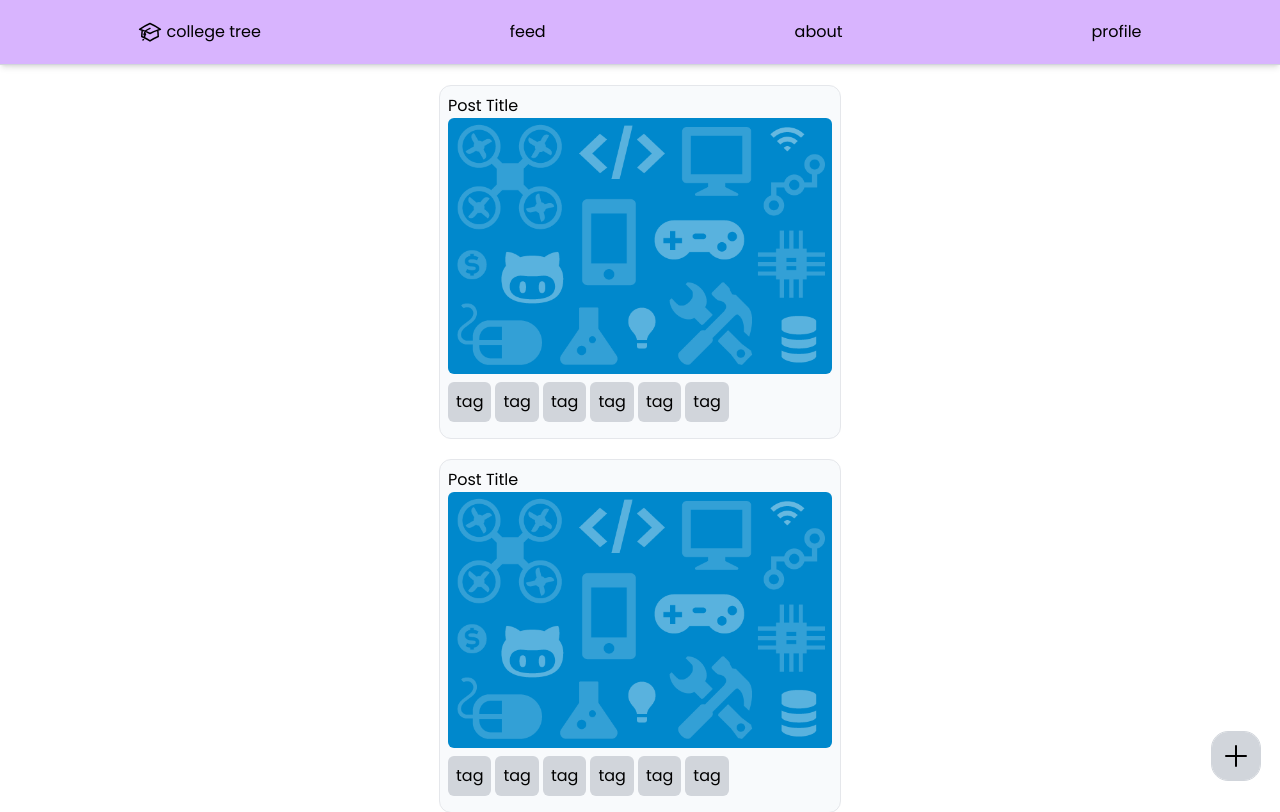
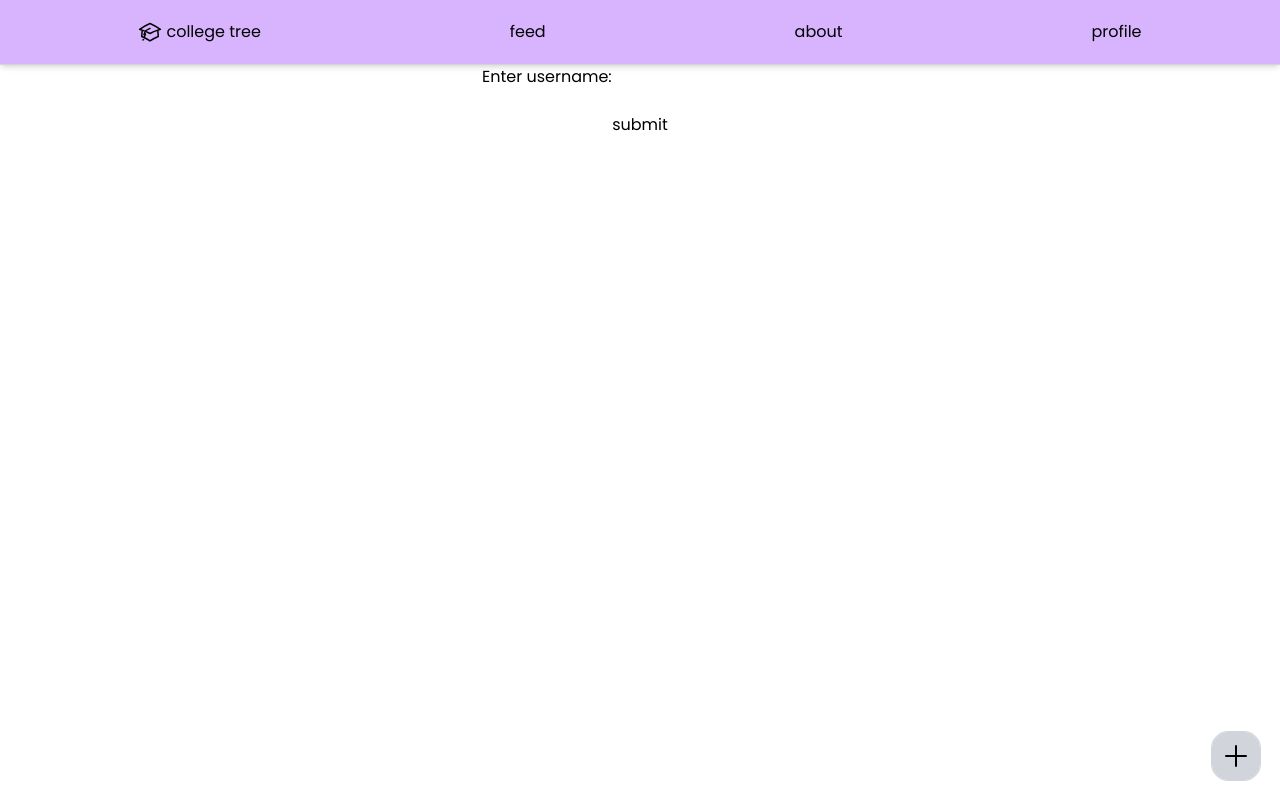
Before and after one commit to solunian/college-tree, a SvelteKit app: page /feed in a window 1280 px wide. Shown: the top 812 px of the page. Built offline with nearby package versions, Linux system fonts and the light colour scheme.

Commit message:
feed load

```diff
--- a/src/routes/feed/+page.svelte
+++ b/src/routes/feed/+page.svelte
@@ -1,11 +1,26 @@
 <script>
     import Post from "$lib/components/Post.svelte";
+    const path = "http://localhost:2023";
+
+    let username = "";
+    let feed = [];
+    const handleSubmitUsername = async () => {
+		const res = await fetch(path + `/posts/${username}`);
+		feed = await res.json();
+    };
 </script>
 
 <div>
-    <Post/>
-    <Post/>
-    <Post/>
-    <Post/>
-    <Post/>
+	{#each feed as post}
+        <h>{post.title}</h>
+        <Post />
+    {:else}
+        <h2>Enter username:</h2>
+        <form on:submit|preventDefault={handleSubmitUsername} class="flex flex-col gap">
+            <input type="text" name="username" bind:value={username}/>
+            <button type=submit>
+                submit
+            </button>
+        </form>
+    {/each}
 </div>
```
